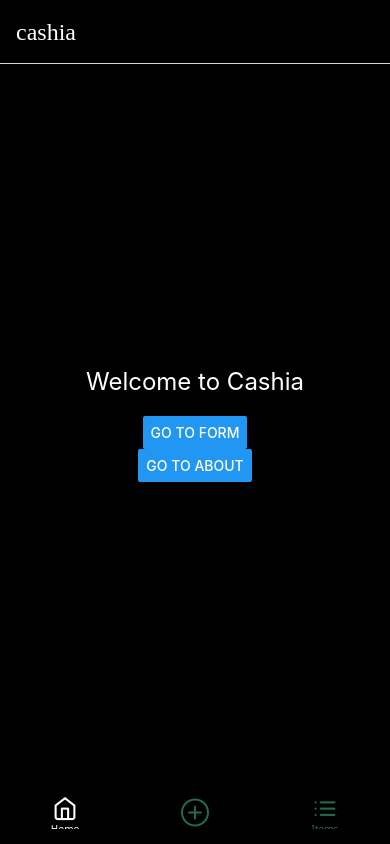
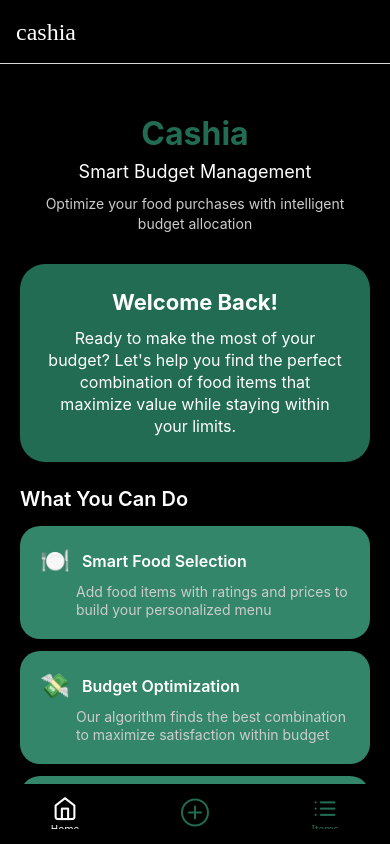
Before and after one commit to vanity1805/Cashia, a React Native app: screen / in a window 390 px wide. Built offline with nearby package versions, Linux system fonts and the light colour scheme.

Commit message:
Added comments and home screen

```diff
--- a/Screens/Home.tsx
+++ b/Screens/Home.tsx
@@ -1,27 +1,272 @@
 import React from 'react';
-import { View, Text, Button, StyleSheet } from 'react-native';
+import { View, Text, TouchableOpacity, StyleSheet, ScrollView } from 'react-native';
 
 const Home = ({ navigation }: any) => {
   return (
-    <View style={styles.container}>
-      <Text style={styles.title}>Welcome to Cashia</Text>
-      <Button title="Go to Form" onPress={() => navigation.navigate('Form')} />
-      <Button title="Go to About" onPress={() => navigation.navigate('About')} />
-    </View>
+    <ScrollView style={styles.container}>
+
+      {/* Title and description at the top of home screen */}
+      <View style={styles.header}>
+        <Text style={styles.title}>Cashia</Text>
+        <Text style={styles.subtitle}>Smart Budget Management</Text>
+        <Text style={styles.description}>
+          Optimize your food purchases with intelligent budget allocation
+        </Text>
+      </View>
+
+      {/* Welcome Card */}
+      <View style={styles.welcomeSection}>
+        <View style={styles.welcomeCard}>
+          <Text style={styles.welcomeTitle}>Welcome Back!</Text>
+          <Text style={styles.welcomeText}>
+            Ready to make the most of your budget? Let's help you find the perfect
+            combination of food items that maximize value while staying within your limits.
+          </Text>
+        </View>
+      </View>
+
+      {/* Features Overview */}
+      <View style={styles.featuresSection}>
+        <Text style={styles.sectionTitle}>What You Can Do</Text>
+
+        <View style={styles.featureCard}>
+          <View style={styles.featureHeader}>
+            <Text style={styles.featureIcon}>🍽️</Text>
+            <Text style={styles.featureTitle}>Smart Food Selection</Text>
+          </View>
+          <Text style={styles.featureDescription}>
+            Add food items with ratings and prices to build your personalized menu
+          </Text>
+        </View>
+
+        <View style={styles.featureCard}>
+          <View style={styles.featureHeader}>
+            <Text style={styles.featureIcon}>💸</Text>
+            <Text style={styles.featureTitle}>Budget Optimization</Text>
+          </View>
+          <Text style={styles.featureDescription}>
+            Our algorithm finds the best combination to maximize satisfaction within budget
+          </Text>
+        </View>
+
+        <View style={styles.featureCard}>
+          <View style={styles.featureHeader}>
+            <Text style={styles.featureIcon}>🚌</Text>
+            <Text style={styles.featureTitle}>Transport Planning</Text>
+          </View>
+          <Text style={styles.featureDescription}>
+            Factor in transportation costs for accurate budget calculations
+          </Text>
+        </View>
+      </View>
+
+      {/* Navigation Button */}
+      <View style={styles.navigationSection}>
+
+        {/* Sends you to the form screen */}
+        <TouchableOpacity
+          style={styles.primaryButton}
+          onPress={() => navigation.navigate('Form')}
+        >
+          <Text style={styles.primaryButtonText}>Start Planning</Text>
+        </TouchableOpacity>
+
+      </View>
+
+      {/* Quick Tips Thing */}
+      <View style={styles.statsSection}>
+        <View style={styles.statsCard}>
+          <Text style={styles.statsTitle}>Quick Tips</Text>
+          <View style={styles.tipItem}>
+            <Text style={styles.tipBullet}>•</Text>
+            <Text style={styles.tipText}>Higher rated items provide better satisfaction</Text>
+          </View>
+          <View style={styles.tipItem}>
+            <Text style={styles.tipBullet}>•</Text>
+            <Text style={styles.tipText}>Include transport costs for accurate planning</Text>
+          </View>
+          <View style={styles.tipItem}>
+            <Text style={styles.tipBullet}>•</Text>
+            <Text style={styles.tipText}>Our algorithm maximizes value automatically</Text>
+          </View>
+        </View>
+      </View>
+    </ScrollView>
   );
 };
 
 const styles = StyleSheet.create({
   container: {
     flex: 1,
-    justifyContent: 'center',
-    alignItems: 'center',
     backgroundColor: '#000',
   },
+  header: {
+    paddingTop: 50,
+    paddingHorizontal: 20,
+    paddingBottom: 30,
+    alignItems: 'center',
+  },
   title: {
+    fontSize: 32,
+    fontWeight: 'bold',
+    color: '#216C53',
+    textAlign: 'center',
+    marginBottom: 8,
+  },
+  subtitle: {
+    fontSize: 18,
+    color: '#fff',
+    textAlign: 'center',
+    marginBottom: 12,
+  },
+  description: {
+    fontSize: 14,
+    color: '#ccc',
+    textAlign: 'center',
+    paddingHorizontal: 10,
+    lineHeight: 20,
+  },
+  welcomeSection: {
+    paddingHorizontal: 20,
+    marginBottom: 25,
+  },
+  welcomeCard: {
+    backgroundColor: '#216C53',
+    borderRadius: 25,
+    padding: 25,
+    shadowColor: '#000',
+    shadowOffset: { width: 0, height: 2 },
+    shadowOpacity: 0.1,
+    shadowRadius: 6,
+    elevation: 4,
+  },
+  welcomeTitle: {
+    fontSize: 22,
+    fontWeight: 'bold',
+    color: '#fff',
+    marginBottom: 12,
+    textAlign: 'center',
+  },
+  welcomeText: {
+    fontSize: 16,
+    color: '#fff',
+    textAlign: 'center',
+    lineHeight: 22,
+  },
+  featuresSection: {
+    paddingHorizontal: 20,
+    marginBottom: 25,
+  },
+  sectionTitle: {
+    fontSize: 20,
+    fontWeight: '600',
+    color: '#fff',
+    marginBottom: 15,
+  },
+  featureCard: {
+    backgroundColor: '#33866A',
+    borderRadius: 20,
+    padding: 20,
+    marginBottom: 12,
+    shadowColor: '#000',
+    shadowOffset: { width: 0, height: 2 },
+    shadowOpacity: 0.1,
+    shadowRadius: 6,
+    elevation: 4,
+  },
+  featureHeader: {
+    flexDirection: 'row',
+    alignItems: 'center',
+    marginBottom: 8,
+  },
+  featureIcon: {
     fontSize: 24,
-    marginBottom: 20,
+    marginRight: 12,
+  },
+  featureTitle: {
+    fontSize: 16,
+    fontWeight: '600',
     color: '#fff',
+  },
+  featureDescription: {
+    fontSize: 14,
+    color: '#ccc',
+    lineHeight: 18,
+    marginLeft: 36,
+  },
+  navigationSection: {
+    paddingHorizontal: 20,
+    marginBottom: 25,
+  },
+  primaryButton: {
+    backgroundColor: '#216C53',
+    borderRadius: 25,
+    paddingVertical: 16,
+    paddingHorizontal: 24,
+    alignItems: 'center',
+    marginBottom: 12,
+    shadowColor: '#000',
+    shadowOffset: { width: 0, height: 2 },
+    shadowOpacity: 0.1,
+    shadowRadius: 6,
+    elevation: 4,
+  },
+  primaryButtonText: {
+    color: '#fff',
+    fontSize: 18,
+    fontWeight: 'bold',
+  },
+  secondaryButton: {
+    backgroundColor: 'transparent',
+    borderWidth: 2,
+    borderColor: '#33866A',
+    borderRadius: 25,
+    paddingVertical: 14,
+    paddingHorizontal: 24,
+    alignItems: 'center',
+  },
+  secondaryButtonText: {
+    color: '#33866A',
+    fontSize: 16,
+    fontWeight: '600',
+  },
+  statsSection: {
+    paddingHorizontal: 20,
+    paddingBottom: 30,
+  },
+  statsCard: {
+    backgroundColor: '#33866A',
+    borderRadius: 25,
+    padding: 20,
+    shadowColor: '#000',
+    shadowOffset: { width: 0, height: 2 },
+    shadowOpacity: 0.1,
+    shadowRadius: 6,
+    elevation: 4,
+  },
+  statsTitle: {
+    fontSize: 18,
+    fontWeight: '600',
+    color: '#fff',
+    marginBottom: 15,
+    textAlign: 'center',
+  },
+  tipItem: {
+    flexDirection: 'row',
+    alignItems: 'flex-start',
+    marginBottom: 8,
+  },
+  tipBullet: {
+    fontSize: 16,
+    color: '#FFD700',
+    marginRight: 8,
+    marginTop: 2,
+  },
+  tipText: {
+    fontSize: 14,
+    color: '#fff',
+    flex: 1,
+    lineHeight: 18,
   },
 });
 
```
Also changed, not shown: Screens/Form.tsx (+15 -3 lines), Screens/Items.tsx (+33 -5 lines).
